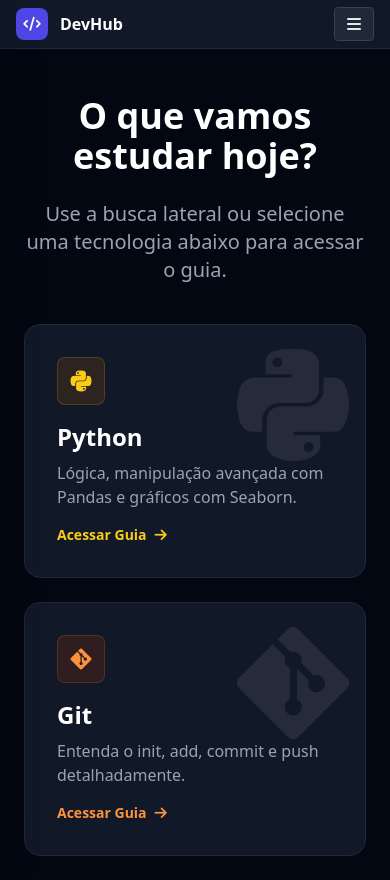
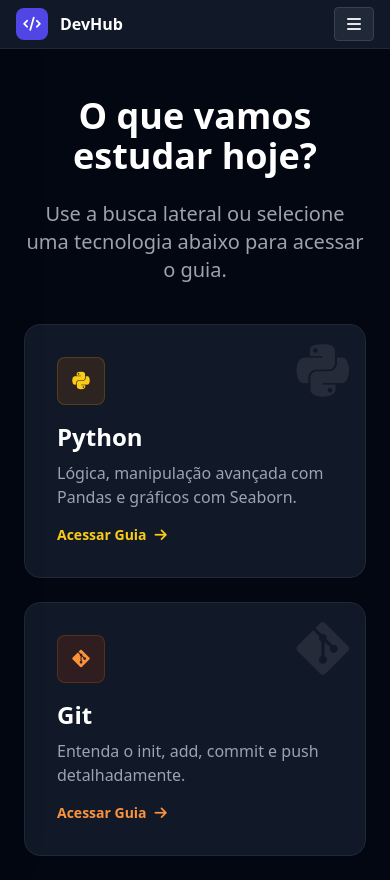
Before and after one commit to maicongaldino/devhub, a plain HTML site: page index.html in a window 390 px wide. Drawn offline with nearby package versions, Linux system fonts and the light colour scheme.

Commit message:
feat: Ajustes para o mobile

```diff
--- a/index.html
+++ b/index.html
@@ -17,7 +17,7 @@
     <link rel="stylesheet" href="css/styles.css" />
   </head>
   <body class="bg-gray-950 text-gray-300 font-sans overflow-x-hidden">
-    <header class="md:hidden fixed top-0 left-0 right-0 bg-gray-900 border-b border-gray-800 z-30">
+    <header class="md:hidden fixed top-0 left-0 right-0 bg-gray-900 border-b border-gray-800 z-40">
       <div class="flex items-center justify-between px-4 h-12">
         <div class="flex items-center">
           <div class="w-8 h-8 bg-indigo-600 rounded-lg flex items-center justify-center mr-3">
@@ -144,13 +144,13 @@
               <div
                 class="absolute top-0 right-0 p-4 opacity-10 group-hover:opacity-20 transition-opacity"
               >
-                <i class="fa-brands fa-python text-9xl"></i>
+              <i class="fa-brands fa-python text-6xl md:text-9xl"></i>
               </div>
               <div class="relative z-10">
                 <div
                   class="w-12 h-12 bg-yellow-900/30 rounded-lg flex items-center justify-center mb-4 text-yellow-400 border border-yellow-500/20"
                 >
-                  <i class="fa-brands fa-python text-2xl"></i>
+                  <i class="fa-brands fa-python text-xl md:text-2xl"></i>
                 </div>
                 <h3 class="text-2xl font-bold text-white mb-2">Python</h3>
                 <p class="text-gray-400 mb-4">
@@ -175,13 +175,13 @@
               <div
                 class="absolute top-0 right-0 p-4 opacity-10 group-hover:opacity-20 transition-opacity"
               >
-                <i class="fa-brands fa-git-alt text-9xl"></i>
+              <i class="fa-brands fa-git-alt text-6xl md:text-9xl"></i>
               </div>
               <div class="relative z-10">
                 <div
                   class="w-12 h-12 bg-orange-900/30 rounded-lg flex items-center justify-center mb-4 text-orange-400 border border-orange-500/20"
                 >
-                  <i class="fa-brands fa-git-alt text-2xl"></i>
+                  <i class="fa-brands fa-git-alt text-xl md:text-2xl"></i>
                 </div>
                 <h3 class="text-2xl font-bold text-white mb-2">Git</h3>
                 <p class="text-gray-400 mb-4">
--- a/js/main.js
+++ b/js/main.js
@@ -129,6 +129,7 @@ function switchView(viewName) {
     link.addEventListener("click", function () {
       document.querySelectorAll(".subtopic-link").forEach((l) => l.classList.remove("active"));
       this.classList.add("active");
+      if (window.innerWidth < 768) closeSidebar();
     });
   });
 
```
Also changed, not shown: assets/icons/favicon.svg, assets/icons/icon-192.svg, assets/icons/icon-512.svg, manifest.webmanifest.
